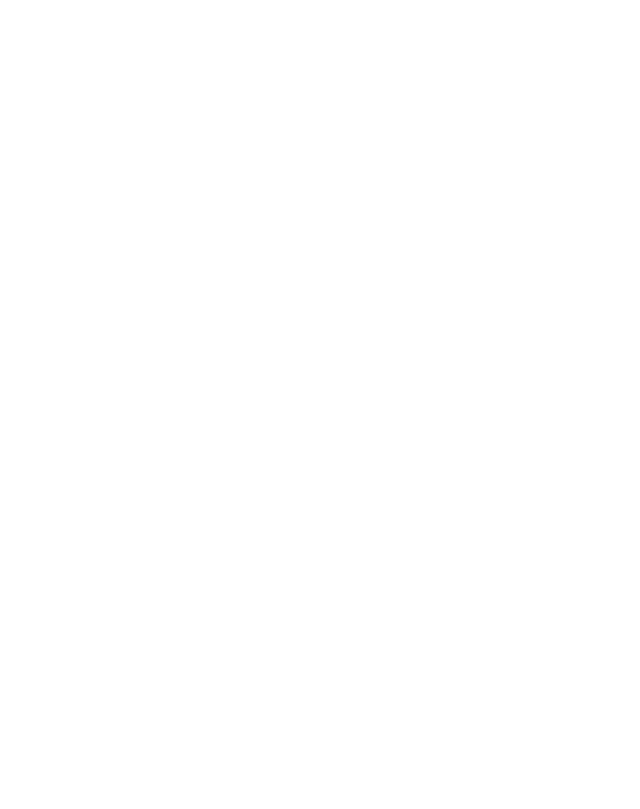
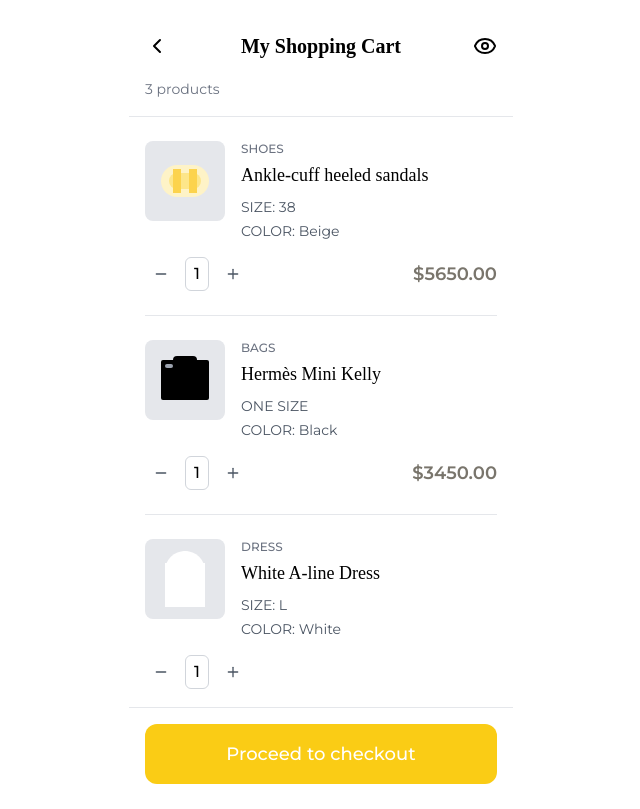
Before and after one commit to ganesh5816/gentlemanly-web, a React (Vite) app: page /cart in a window 1280 px wide. Before the commit this address had no page. Shown: the whole page, without its empty margins (319-959 px from the left). Built offline with nearby package versions, Linux system fonts and the light colour scheme.

Commit message:
cart screen

```diff
--- a/src/App.tsx
+++ b/src/App.tsx
@@ -8,6 +8,7 @@
 import StoriesUI from "./screens/MomentsDetailsScrren";
 import OrderConfirmationScreen from "./screens/MakeItYoursScreen";
 import ShoppingSwipeUI from "./screens/Swipescreen";
+import ShoppingCart from "./screens/cartScreen";
 
 function App() {
   return (
@@ -22,6 +23,7 @@
         <Route path="/momentDetails" element={<StoriesUI />} />
         <Route path="/makeitYours" element={<OrderConfirmationScreen />} />
         <Route path="/notification" element={<NotificationsScreen />} />
+        <Route path="/cart" element={<ShoppingCart />} />
       </Routes>
     </BrowserRouter>
   );
--- a/src/screens/HomeScreen.tsx
+++ b/src/screens/HomeScreen.tsx
@@ -201,9 +201,11 @@
                     style="w-[341px] rounded-lg"
                     variant="transparent"
                   >
-                    <span className="text-white font-medium font-montserrat">
-                      Begin with Moments
-                    </span>
+                    <Link to="/moment">
+                      <span className="text-white font-medium font-montserrat">
+                        Begin with Moments
+                      </span>
+                    </Link>
                   </CustomButton>
                 </div>
               </div>
--- a/src/screens/Swipescreen.tsx
+++ b/src/screens/Swipescreen.tsx
@@ -126,7 +126,9 @@
           <ArrowLeft className="text-white" size={24} />
         </Link>
         <button className="w-10 h-10 rounded-full border-2 border-gray-600 bg-transparent flex items-center justify-center hover:bg-gray-800 transition-colors">
-          <ShoppingBag className="text-white" size={24} />
+          <Link to="/cart">
+            <ShoppingBag className="text-white" size={24} />
+          </Link>
         </button>
       </div>
 
--- /dev/null
+++ b/src/screens/cartScreen.tsx
@@ -0,0 +1,184 @@
+/* eslint-disable @typescript-eslint/no-explicit-any */
+import { useState } from "react";
+import { ChevronLeft, Eye, Minus, Plus } from "lucide-react";
+import { Link } from "react-router-dom";
+
+type ItemId = "shoes" | "bag" | "dress";
+
+interface CartItem {
+  id: ItemId;
+  category: string;
+  name: string;
+  size: string;
+  color: string;
+  price: number;
+  image: string;
+}
+
+export default function ShoppingCart() {
+  const [quantities, setQuantities] = useState<Record<ItemId, number>>({
+    shoes: 1,
+    bag: 1,
+    dress: 1,
+  });
+
+  const updateQuantity = (item: ItemId, change: number) => {
+    setQuantities((prev) => ({
+      ...prev,
+      [item]: Math.max(1, prev[item] + change),
+    }));
+  };
+
+  const items: CartItem[] = [
+    {
+      id: "shoes",
+      category: "SHOES",
+      name: "Ankle-cuff heeled sandals",
+      size: "SIZE: 38",
+      color: "COLOR: Beige",
+      price: 5650.0,
+      image: "/api/placeholder/120/120",
+    },
+    {
+      id: "bag",
+      category: "BAGS",
+      name: "Hermès Mini Kelly",
+      size: "ONE SIZE",
+      color: "COLOR: Black",
+      price: 3450.0,
+      image: "/api/placeholder/120/120",
+    },
+    {
+      id: "dress",
+      category: "DRESS",
+      name: "White A-line Dress",
+      size: "SIZE: L",
+      color: "COLOR: White",
+      price: 0,
+      image: "/api/placeholder/120/120",
+    },
+  ];
+
+  return (
+    <div className="max-w-sm mx-auto bg-white min-h-screen flex flex-col">
+      {/* Status Bar */}
+      <div className="flex justify-between items-center px-6 pt-3 pb-1 text-black text-lg font-medium"></div>
+
+      {/* Header */}
+      <div className="flex items-center justify-between px-4 py-4">
+        <Link to="/">
+          <ChevronLeft className="w-6 h-6 text-black" />
+        </Link>
+        <h1 className="text-xl font-semibold text-black font-times">
+          My Shopping Cart
+        </h1>
+        <Eye className="w-6 h-6 text-black" />
+      </div>
+
+      {/* Product Count */}
+      <div className="px-4 pb-4">
+        <span className="text-gray-500 text-sm font-montserrat">
+          3 products
+        </span>
+      </div>
+
+      <div className="border-t border-gray-200"></div>
+
+      {/* Cart Items - Scrollable Content */}
+      <div className="flex-1 overflow-y-auto pb-24">
+        {items.map((item, index) => (
+          <div key={item.id}>
+            <div className="px-4 py-6">
+              <div className="flex space-x-4">
+                {/* Product Image */}
+                <div className="w-20 h-20 bg-gray-100 rounded-lg overflow-hidden flex-shrink-0">
+                  {item.id === "shoes" && (
+                    <div className="w-full h-full bg-gray-200 flex items-center justify-center">
+                      <div className="w-12 h-8 relative">
+                        <div className="absolute inset-0 bg-amber-100 rounded-full"></div>
+                        <div className="absolute top-2 left-2 w-8 h-4 bg-amber-200 rounded-full"></div>
+                        <div className="absolute bottom-1 left-3 w-2 h-6 bg-amber-300"></div>
+                        <div className="absolute bottom-1 right-3 w-2 h-6 bg-amber-300"></div>
+                      </div>
+                    </div>
+                  )}
+                  {item.id === "bag" && (
+                    <div className="w-full h-full bg-gray-200 flex items-center justify-center">
+                      <div className="w-12 h-10 bg-black rounded-sm relative">
+                        <div className="absolute -top-1 left-1/2 transform -translate-x-1/2 w-6 h-2 bg-black rounded-full"></div>
+                        <div className="absolute top-1 left-1 w-2 h-1 bg-gray-400 rounded"></div>
+                      </div>
+                    </div>
+                  )}
+                  {item.id === "dress" && (
+                    <div className="w-full h-full bg-gray-200 flex items-center justify-center">
+                      <div className="w-10 h-14 bg-white relative rounded-t-full">
+                        <div className="absolute top-0 left-1/2 transform -translate-x-1/2 w-2 h-3 bg-white rounded-full"></div>
+                        <div className="absolute top-3 left-0 right-0 h-8 bg-white"></div>
+                        <div className="absolute bottom-0 left-0 right-0 h-3 bg-white rounded-b-full"></div>
+                      </div>
+                    </div>
+                  )}
+                </div>
+
+                {/* Product Details */}
+                <div className="flex-1">
+                  <div className="text-xs text-gray-500 font-medium mb-1 font-montserrat">
+                    {item.category}
+                  </div>
+                  <h3 className="text-lg font-medium text-black mb-2 font-times">
+                    {item.name}
+                  </h3>
+                  <div className="text-sm text-gray-600 mb-1 font-montserrat">
+                    {item.size}
+                  </div>
+                  <div className="text-sm text-gray-600 font-montserrat">
+                    {item.color}
+                  </div>
+                </div>
+              </div>
+
+              {/* Quantity and Price */}
+              <div className="flex items-center justify-between mt-4">
+                <div className="flex items-center space-x-2">
+                  <button
+                    onClick={() => updateQuantity(item.id, -1)}
+                    className="w-8 h-8 flex items-center justify-center"
+                  >
+                    <Minus className="w-4 h-4 text-gray-600" />
+                  </button>
+                  <div className="border border-gray-300 rounded-md px-2 py-1 flex items-center justify-center min-w-[20px]">
+                    <span className="text-md font-medium font-montserrat text-center">
+                      {quantities[item.id]}
+                    </span>
+                  </div>
+                  <button
+                    onClick={() => updateQuantity(item.id, 1)}
+                    className="w-8 h-8 flex items-center justify-center"
+                  >
+                    <Plus className="w-4 h-4 text-gray-600" />
+                  </button>
+                </div>
+                {item.price > 0 && (
+                  <div className="text-lg font-semibold text-[#79756C] font-montserrat">
+                    ${item.price.toFixed(2)}
+                  </div>
+                )}
+              </div>
+            </div>
+            {index < items.length - 1 && (
+              <div className="border-t border-gray-200 mx-4"></div>
+            )}
+          </div>
+        ))}
+      </div>
+
+      {/* Fixed Checkout Button */}
+      <div className="fixed bottom-0 left-1/2 transform -translate-x-1/2 w-full max-w-sm bg-white p-4 border-t border-gray-200">
+        <button className="w-full font-montserrat bg-yellow-400 text-white py-4 rounded-xl font-medium text-lg">
+          Proceed to checkout
+        </button>
+      </div>
+    </div>
+  );
+}
```
